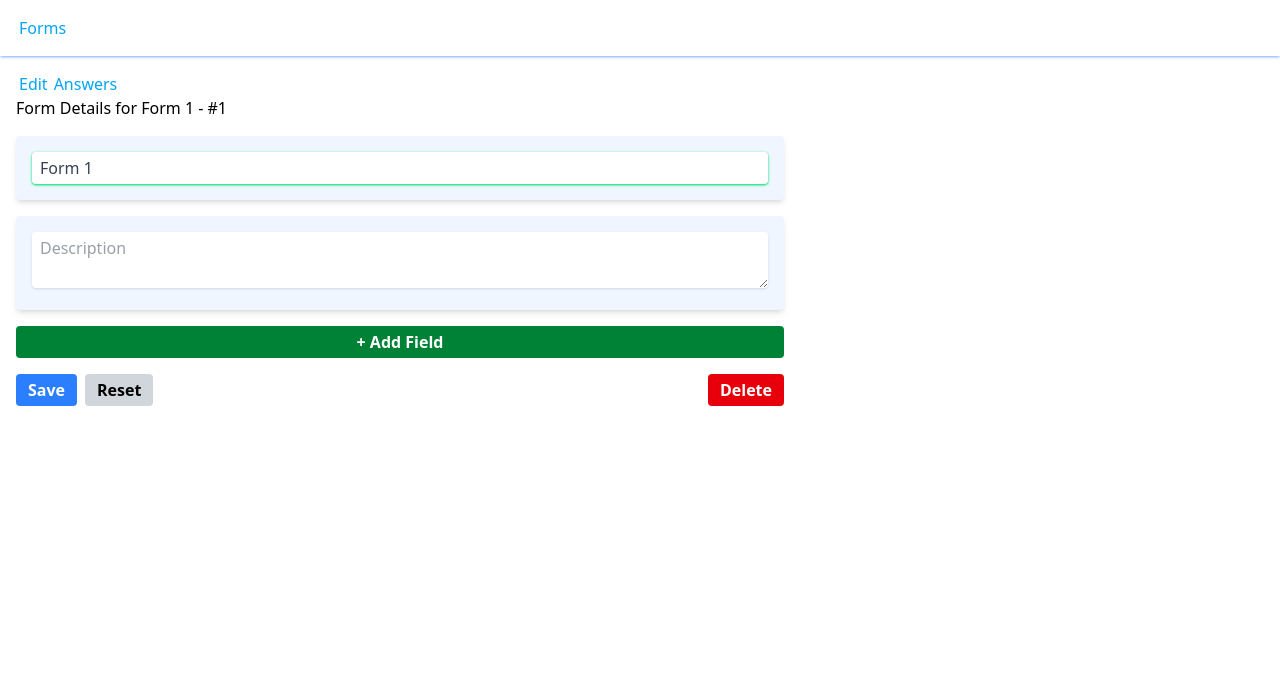
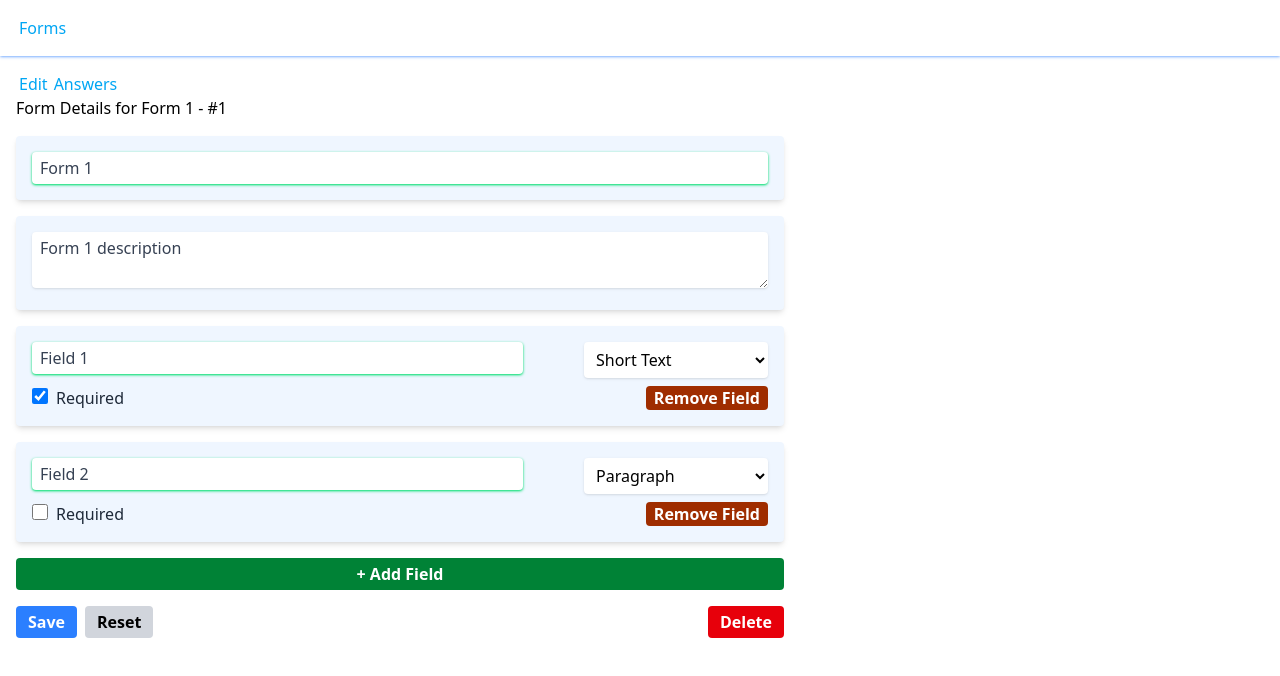
Before and after one commit to callebedrums/forms, a Vue app: page /1/edit in a window 1280 px wide. Shown: the top 676 px of the page. Built offline with nearby package versions, Linux system fonts and the light colour scheme.

Commit message:
implementing answering page

```diff
--- a/src/formAnswer/FormAnswerView.vue
+++ b/src/formAnswer/FormAnswerView.vue
@@ -1,19 +1,47 @@
 <script setup lang="ts">
 import { defineProps, watchEffect, ref } from 'vue';
 
+import type { FieldAnswer, FormAnswer } from '@/types/form';
+import { FormService } from '@/services/form.service';
+
 // input props
-const { id = '' } = defineProps({
-  id: String,
-});
+const { id = '' } = defineProps<{
+  id: string
+}>();
+
+const answers = ref<Array<FieldAnswer>>([]);
 
 // internal state
 // should hold form object
 const form = ref('');
 
+function reset() {
+  answers.value = form.value.fields?.map(field => ({
+    name: field.name,
+    value: ''
+  }));
+}
+
 // load form data
 function loadForm(id) {
-  form.value = `#${id}`;
+  FormService.instance.get(id).then((f) => {
+    form.value = f;
+
+    reset()
+  });
 }
+
+function save() {
+  const answer: FormAnswer = {
+    formId: form.value.id,
+    answers: answers.value
+  };
+
+  FormService.instance.saveAnswer(answer).then(() => {
+    console.log('Answer saved')
+    reset();
+  });
+};
 
 // executes whenever id changes
 watchEffect(() => {
@@ -21,7 +49,56 @@ watchEffect(() => {
 });
 </script>
 <template>
-  <div>
-    <h2>Form Answer for {{ form }}</h2>
+  <div class="w-full max-w-3xl">
+    <h1 class="mb-3 text-3xl font-extrabold leading-none tracking-tight text-gray-900 sm:text-4xl md:text-5xl dark:text-white">{{ form.name }}</h1>
+    <p v-if="form.description" class="mb-3 text-md font-normal text-gray-600 lg:text-lg dark:text-gray-400">
+      {{ form.description }}
+    </p>
+    <form id="form-answer" @submit.prevent="save">
+      <div v-for="(answer, index) in answers" :key="index" class="mb-4 p-4 bg-blue-50 shadow-md rounded">
+        <label class="mb-2 block font-normal text-gray-700" :for="form.fields[index].name">{{ form.fields[index].label }}</label>
+
+        <div v-if="form.fields[index].type === 'text'">
+          <input
+            class="shadow-sm appearance-none rounded w-full py-1 px-2 text-gray-700 bg-white hover:bg-gray-50 valid:shadow-green-400 invalid:shadow-red-400 focus:outline-hidden focus:shadow-blue-400"
+            type="text"
+            :name="form.fields[index].name"
+            :id="form.fields[index].name"
+            :required="form.fields[index].required"
+            v-model="answer.value"
+          />
+        </div>
+
+        <div v-if="form.fields[index].type === 'textarea'">
+          <textarea
+            class="shadow-sm appearance-none rounded w-full py-1 px-2 text-gray-700 bg-white hover:bg-gray-50 focus:outline-hidden focus:shadow-blue-400"
+            :name="form.fields[index].name"
+            :id="form.fields[index].name"
+            :required="form.fields[index].required"
+            v-model="answer.value"
+          >
+          </textarea>
+        </div>
+      </div>
+      <div class="flex">
+        <div class="flex-auto">
+          <button
+            class="bg-blue-500 hover:bg-blue-700 font-bold text-white py-1 px-3 mr-2 rounded active:outline-blue-700 active:outline-2 active:outline-offset-1"
+            type="submit"
+          >
+            Submit Answers
+          </button>
+        </div>
+        <div class="flex-auto text-right">
+          <button
+            class="bg-gray-300 hover:bg-gray-400 font-bold text-black py-1 px-3 rounded active:outline-gray-500 active:outline-2 active:outline-offset-1"
+            type="button"
+            @click="reset"
+          >
+            Reset
+          </button>
+        </div>
+      </div>
+    </form>
   </div>
 </template>
--- a/src/formManager/FormEditor.vue
+++ b/src/formManager/FormEditor.vue
@@ -31,6 +31,10 @@ function addField() {
 function updateField(field: Field, index: number) {
   fields.value[index] = field;
   fields.value = [... fields.value];
+}
+
+function deleteField(index: number) {
+  fields.value = [...fields.value.slice(0, index), ...fields.value.slice(index + 1)];
 }
 
 function save() {
@@ -69,7 +73,12 @@ function reset() {
       </div>
 
       <div class="mb-4 p-4 bg-blue-50 shadow-md rounded" v-for="(field, index) in fields" :key="index + 1">
-        <FormFieldEditor :field="field" :index="index" @update:field="(newfield) => updateField(newfield, index)"></FormFieldEditor>
+        <FormFieldEditor
+          :field="field"
+          :index="index"
+          @update:field="(newfield) => updateField(newfield, index)"
+          @deleteField="deleteField(index)"
+        />
       </div>
 
       <div class="mb-4 text-right">
--- a/src/formManager/FormFieldEditor.vue
+++ b/src/formManager/FormFieldEditor.vue
@@ -10,32 +10,31 @@ const {field, index} = defineProps<{
 }>();
 
 const emit = defineEmits<{
-  'update:field': [field: Field]
+  'update:field': [field: Field],
+  'deleteField': []
 }>()
 
-const editField = ref<Field>({ name: '', label: '', type: FieldType.text});
+const editField = ref<Field>({ name: '', label: '', required: false, type: FieldType.text});
 
 const types: Array<{ label: string, value: FieldType}> = [
   {
     label: 'Short Text',
-    value: FieldType.text
+    value: FieldType.text,
   }, {
     label: 'Paragraph',
     value: FieldType.textarea
   }
 ];
-const type = ref<FieldType>(FieldType.text);
 
 watchEffect(() => {
   // copy field
   editField.value = JSON.parse(JSON.stringify(field));
 });
 
-function changeType(type: FieldType) {
-  editField.value.type = type;
-  emitUpdateField();
-}
-
+/**
+ * Calculate field name based on the label.
+ * Field name is used to identify the field in the form
+ */
 function changeLabel() {
   const fieldName = editField.value.label.toLowerCase().normalize('NFKD').replace(/[\u0300-\u036f]/g, "").replace(/\s+/g, '_');
   editField.value.name = fieldName;
@@ -54,8 +53,8 @@ function emitUpdateField() {
       class="shadow-sm rounded w-full mb-3 md:mb-0 md:w-1/4 md:float-end py-1.5 px-2 bg-white"
       :name="`form-field-type${index && `-${index}` || ''}`"
       :id="`form-field-type${index && `-${index}` || ''}`"
-      v-model="type"
-      @change="(event) => changeType((event.target as HTMLSelectElement)?.value as FieldType)"
+      v-model="editField.type"
+      @change="emitUpdateField"
     >
       <option v-for="type in types" :key="type.value" :value="type.value">
         {{ type.label }}
@@ -72,4 +71,26 @@ function emitUpdateField() {
       @change="changeLabel"
     />
   </div>
+  <div class="mt-3 flex">
+    <div class="flex-auto">
+      <input
+        class="w-4 h-4 text-blue-600 bg-gray-100 border-gray-300 rounded-sm focus:ring-blue-500 dark:focus:ring-blue-600 dark:ring-offset-gray-800 focus:ring-2 dark:bg-gray-700 dark:border-gray-600"
+        type="checkbox"
+        :name="`form-field-required${index && `-${index}` || ''}`"
+        :id="`form-field-required${index && `-${index}` || ''}`"
+        v-model="editField.required"
+        @change="emitUpdateField"
+      />
+      <label class="ml-2 text-gray-800 dark:text-gray-300" :for="`form-field-required${index && `-${index}` || ''}`">Required</label>
+    </div>
+    <div class="flex-auto text-right">
+      <button
+        class="bg-orange-800 hover:bg-orange-900 font-bold text-white px-2 rounded active:outline-orange-900 active:outline-1 active:outline-offset-1"
+        type="button"
+        @click="emit('deleteField')"
+      >
+        Remove Field
+      </button>
+    </div>
+  </div>
 </template>
--- a/src/formManager/FormsListView.vue
+++ b/src/formManager/FormsListView.vue
@@ -11,14 +11,29 @@ FormService.instance.list().then((serverForms) => {
   forms.value = serverForms;
 });
 
+function deleteForm(f: Form) {
+  FormService.instance.deleteForm(f).then(() => {
+    forms.value = forms.value.filter(form => form.id !== f.id);
+  });
+}
+
 </script>
 <template>
   <div>
     <h2>My Forms</h2>
     <ul>
-      <li><RouterLink to="./new/edit">New Form</RouterLink></li>
-      <li v-for="form in forms">
+      <li><RouterLink to="./new/edit">+ New Form</RouterLink></li>
+      <li
+        class="mt-3"
+        v-for="form in forms">
         <RouterLink :to="`./${form.id}/edit`">{{ form.name }}</RouterLink>
+        <RouterLink class="bg-blue-500 hover:bg-blue-700 font-bold text-white py-0.5 px-1 ml-2 rounded active:outline-blue-700 active:outline-1 active:outline-offset-1" :to="`./${form.id}/`">Answer</RouterLink>
+        <button
+          class="bg-red-600 hover:bg-red-700 font-bold text-white px-1 ml-2 rounded active:outline-red-800 active:outline-1 active:outline-offset-1"
+          @click="deleteForm(form)"
+        >
+          Delete
+        </button>
       </li>
     </ul>
   </div>
--- a/src/services/form.service.ts
+++ b/src/services/form.service.ts
@@ -1,9 +1,25 @@
-import type { Form } from '../types/form';
+import type { Form, FormAnswer } from '@/types/form';
+import { FieldType } from '@/types/form';
 
 let forms: Array<Form> = [
   {
     id: '1',
     name: 'Form 1',
+    description: 'Form 1 description',
+    fields: [
+      {
+        type: FieldType.text,
+        name: 'field_1',
+        label: 'Field 1',
+        required: true
+      },
+      {
+        type: FieldType.textarea,
+        name: 'field_2',
+        label: 'Field 2',
+        required: false
+      }
+    ]
   },
   {
     id: '2',
@@ -11,7 +27,25 @@ let forms: Array<Form> = [
   },
 ];
 
-let nextId = 3;
+let answers: Array<FormAnswer> = [
+  {
+    id: 'a1',
+    formId: '1',
+    fieldAnswers: [
+      {
+        name: 'field_1',
+        value: 'Field 1 answer 1'
+      },
+      {
+        name: 'field_2',
+        value: 'Field 2 answer 1'
+      }
+    ]
+  }
+];
+
+let nextId = forms.length+1;
+let nextAnswerId = answers.length+1;
 
 export class FormService {
   /* *****
@@ -27,6 +61,7 @@ export class FormService {
   }
 
   async save(form: Form): Promise<Form> {
+    console.log('save', form);
     if (!form.id) return await this.post(form);
     return await this.update(form);
   }
@@ -35,6 +70,15 @@ export class FormService {
     if (!form.id) return;
 
     forms = forms.filter(f => f.id !== form.id);
+  }
+
+  async getAnswers(formId: string): Promise<Array<FormAnswer>> {
+    return answers.filter(a => a.formId === formId);
+  }
+
+  async saveAnswer(answer: FormAnswer): Promise<FormAnswer> {
+    if (!answer.id) return await this.postAnswer(answer);
+    return await this.updateAnswer(answer);
   }
 
   /* *****
@@ -69,6 +113,21 @@ export class FormService {
     return form;
   }
 
+  private async postAnswer(answer: FormAnswer): Promise<FormAnswer> {
+    answer = { ...answer};
+    delete answer.id;
+
+    answer.id = `a${nextAnswerId++}`;
+    answers.push(answer);
+    return answer;
+  }
+
+  private async updateAnswer(answer: FormAnswer): Promise<FormAnswer> {
+    const index = answers.findIndex((a) => a.id === answer.id);
+    answers[index] = answer;
+    return answer;
+  }
+
   private static _instance: FormService | undefined = undefined;
 
   private constructor() {}
--- a/src/types/form.ts
+++ b/src/types/form.ts
@@ -29,3 +29,14 @@ export interface Form {
   description?: string;
   fields?: Array<Field>;
 }
+
+export interface FieldAnswer {
+  name: string;
+  value: string | boolean | Array<string>;
+}
+
+export interface FormAnswer {
+  id?: string;
+  formId: string;
+  fieldAnswers: Array<FieldAnswer>;
+}
```
